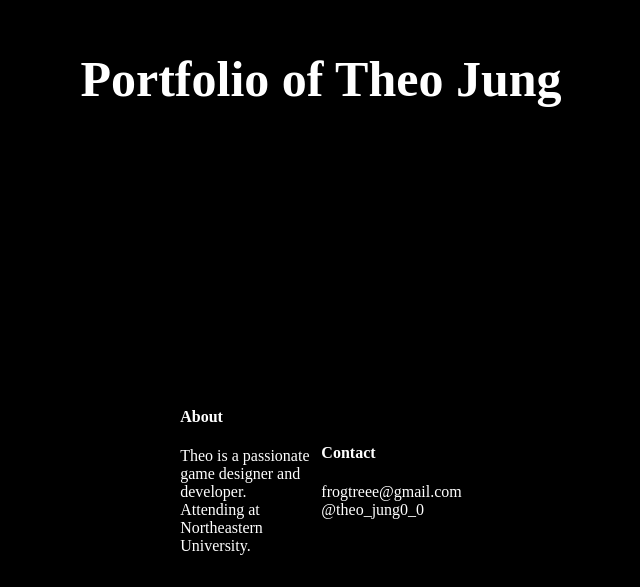
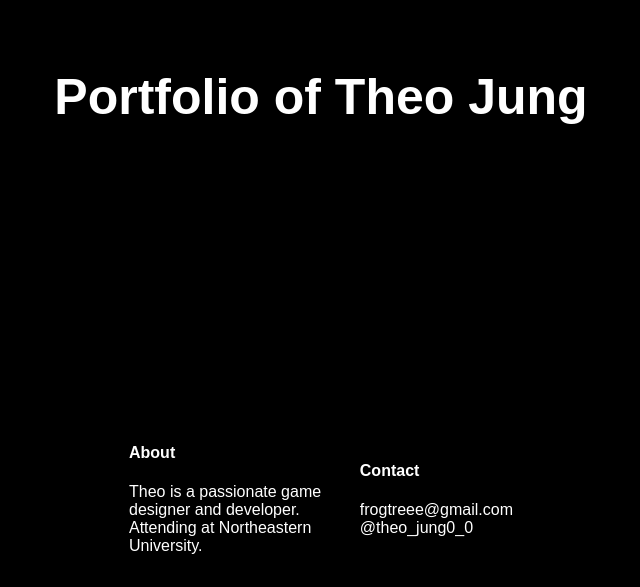
Before and after one commit to frogtreee/portfolio_web, a React (Vite) app: page / in a window 1280 px wide. Shown: the part 213-800 px from the top of the page, without its empty margins (319-959 px from the left). Built offline with nearby package versions, Linux system fonts and the light colour scheme.

Commit message:
fixed font, and changed  layout of landing page

```diff
--- a/src/App.css
+++ b/src/App.css
@@ -14,9 +14,10 @@
 
 .landing_page_aboutSection{
   display: flex;
+  width: 30%;
   justify-content: space-between;
   padding: 1rem 2rem;
-  width: 22%;
+  /* width: 22%; */
   text-align: start;
   align-items: center;
 
@@ -25,6 +26,7 @@
 .landing_page_header{
   flex: 1;
   display: flex;
+  width: 50%;
   justify-content: center;
   align-items: center;
   text-align: center;
@@ -406,6 +408,7 @@
 html, body{
   margin: 0%;
   padding: 0%;
+  font-family: Arial, Helvetica, sans-serif;
 
 }
 /* Keyframes animation */
```
